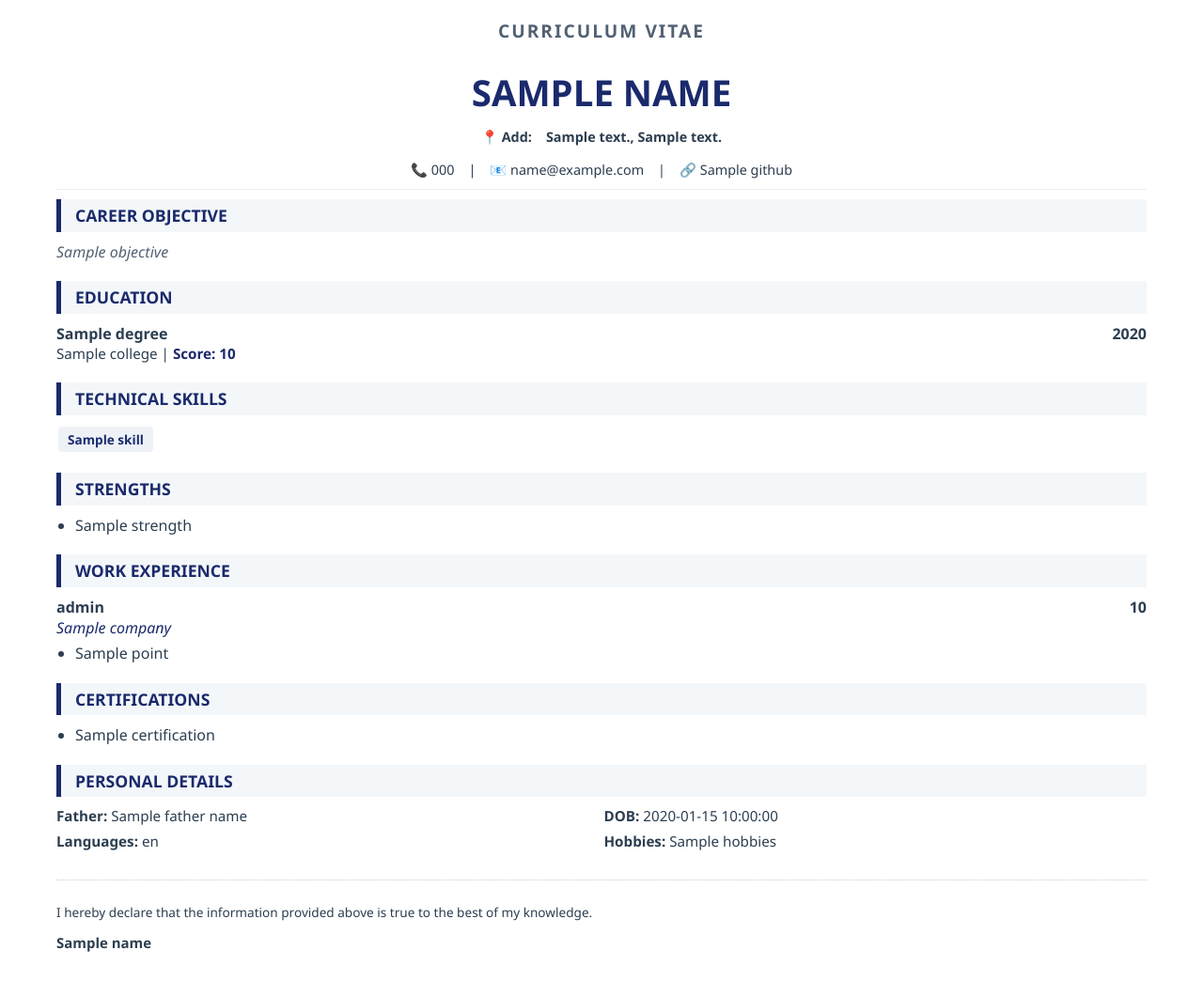
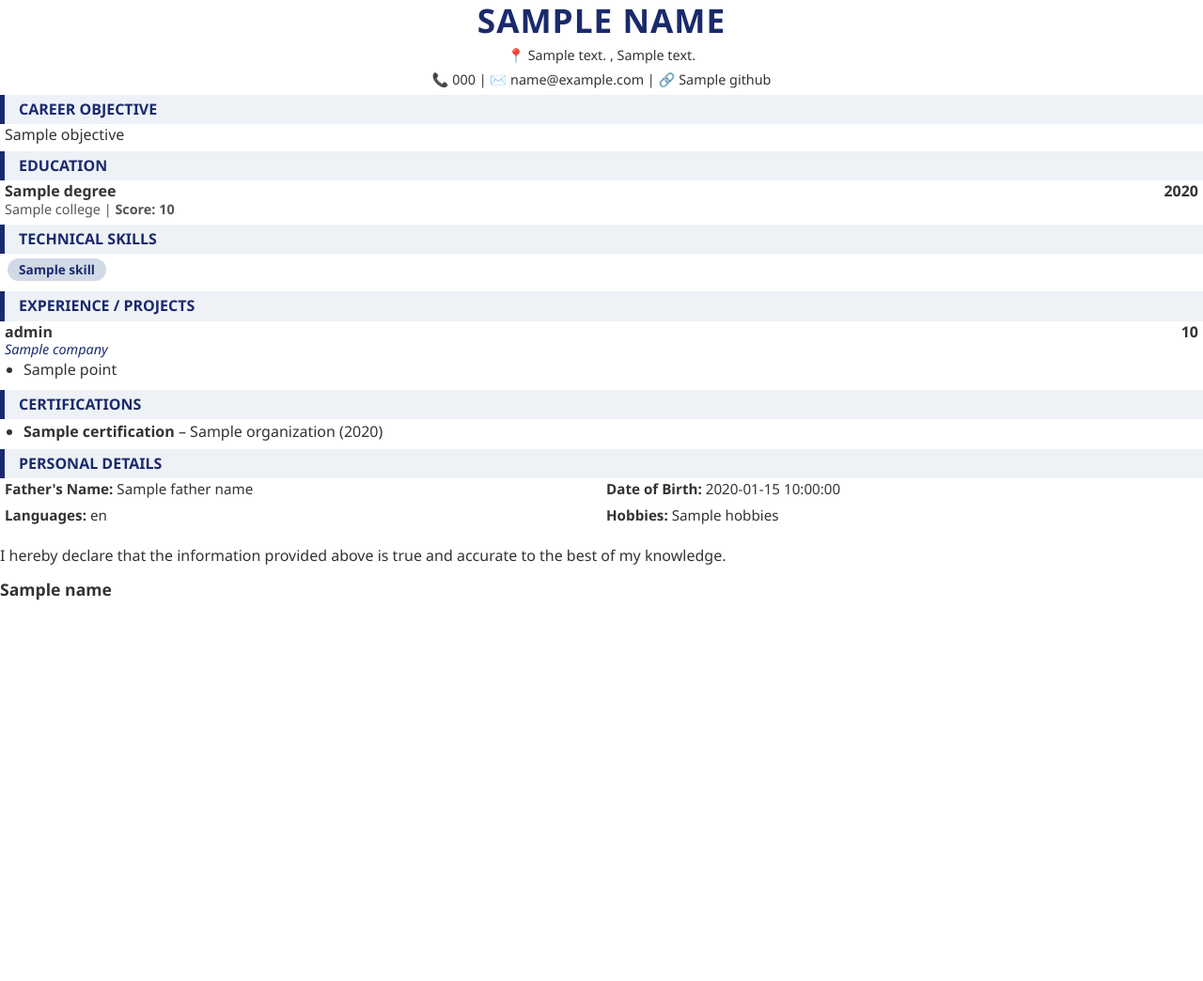
Before and after one commit to kanXer/resume-builder-api, a Python web app: template templates/template2.html in a window 1280 px wide. Shown: the whole page at 94% size. After the commit the page ends 639 px from the top, so only its background shows below. Run offline with Jinja, Linux system fonts and the light colour scheme; the template is opened without the code that fills it: most values are stand-ins (such as "Sample title", 1, 10 or a date in 2020).

Commit message:
Add files via upload

```diff
--- a/requirements.txt
+++ b/requirements.txt
@@ -37,6 +37,7 @@ pydantic==2.12.5
 pydantic_core==2.41.5
 pydyf==0.12.1
 pyparsing==3.3.2
+pypdf==6.9.0
 pyphen==0.17.2
 python-docx==1.2.0
 python-dotenv==1.2.2
--- a/templates/template2.html
+++ b/templates/template2.html
@@ -4,198 +4,173 @@
     <meta charset="UTF-8">
     <style>
         :root {
-            --primary-color: #1a2a6c;
-            --text-dark: #2c3e50;
-            --text-light: #516173;
-            --sidebar-bg: #f8f9fa;
-            --base-font: {{ base_font_size if base_font_size else '11pt' }};
+            /* Python configs se aane wala dynamic font */
+            --base-font: {{ base_font_size if base_font_size else '13pt' }};
+            --primary-blue: #1a2a6c;
+            --section-bg: #eef2f7;
+
+            /* 8-Stage Smooth Scaling Logic */
+            {% if section_spacing == 'vhigh' %}
+                --section-margin: 32px;
+                --item-gap: 15px;
+                --line-height: 1.75;
+                --top-margin: 25mm;
+            {% elif section_spacing == 'high' %}
+                --section-margin: 24px;
+                --item-gap: 10px;
+                --line-height: 1.6;
+                --top-margin: 20mm;
+            {% elif section_spacing == 'medium' %}
+                --section-margin: 16px;
+                --item-gap: 6px;
+                --line-height: 1.4;
+                --top-margin: 15mm;
+            {% else %}
+                --section-margin: 8px;
+                --item-gap: 2px;
+                --line-height: 1.2;
+                --top-margin: 8mm;
+            {% endif %}
         }
 
-        @page { size: A4; margin: 0; }
+        @page {
+            size: A4;
+            margin: var(--top-margin) 18mm 12mm 18mm;
+        }
 
         body {
-            font-family: 'Segoe UI', Tahoma, Geneva, Verdana, sans-serif;
+            font-family: 'Segoe UI', Arial, sans-serif;
             margin: 0; padding: 0;
-            color: var(--text-dark);
+            color: #333;
             font-size: var(--base-font);
-            line-height: 1.4;
-            width: 100%;
+            line-height: var(--line-height);
         }
 
-        /* Top Bar for CV Title */
-        .cv-header {
-            text-align: center;
-            font-size: 1.2em;
-            font-weight: bold;
-            letter-spacing: 2px;
-            color: var(--text-light);
+        /* HEADER (Matches Image) */
+        .header { text-align: center; margin-bottom: var(--section-margin); }
+        .name-title {
+            font-size: 2.2em; font-weight: 800;
+            color: var(--primary-blue);
             text-transform: uppercase;
-            padding-top: 20px;
-            margin-bottom: -10px;
+            margin: 0; letter-spacing: 1px;
+        }
+        .contact-row {
+            display: flex; justify-content: center; align-items: center;
+            gap: 12px; margin-top: 8px; font-weight: 500; font-size: 0.9em;
         }
 
-        /* LAYOUT LOGIC */
-        {% if certifications|length > 2 and experience|length > 2 %}
-            body { display: flex; min-height: 297mm; flex-wrap: wrap; }
-            .cv-header { width: 100%; } /* Title top par poori width lega */
-            .sidebar {
-                width: 32%; background-color: var(--sidebar-bg);
-                padding: 30px 25px; border-right: 1px solid #eee;
-                box-sizing: border-box;
-            }
-            .main-content { width: 68%; padding: 30px 35px; box-sizing: border-box; }
-            .section-title { border-bottom: 2px solid var(--primary-color); padding-bottom: 5px; }
-        {% else %}
-            .sidebar { display: none; }
-            .main-content {
-                width: 100%; padding: 30px 60px;
-                box-sizing: border-box;
-            }
-            .section-title {
-                border-left: 5px solid var(--primary-color); background: #f4f7f9;
-                padding: 5px 15px; border-bottom: none;
-            }
-            .name-header, .contact-header { text-align: center; }
-            .contact-info { justify-content: center; border-bottom: none !important; margin-bottom: 5px !important; }
-        {% endif %}
-
-        .section-title {
-            color: var(--primary-color);
-            font-weight: 800; font-size: 1.1em;
+        /* SECTION HEADERS (Matches Image) */
+        .section { margin-top: var(--section-margin); page-break-inside: avoid; }
+        .section-header {
+            background-color: var(--section-bg);
+            border-left: 5px solid var(--primary-blue);
+            padding: 6px 15px;
+            font-weight: 800;
+            font-size: 1em;
+            color: var(--primary-blue);
             text-transform: uppercase;
-            margin: 20px 0 10px 0;
+            margin-bottom: var(--item-gap);
         }
 
-        .name-header {
-            font-size: 2.4em; font-weight: 900;
-            color: var(--primary-color);
-            text-transform: uppercase;
-            margin: 5px 0;
-        }
-
-        .contact-info {
-            display: flex; gap: 15px; flex-wrap: wrap;
-            font-size: 0.9em; padding: 5px 0;
-        }
-
+        /* SKILL BADGES */
         .skill-badge {
             display: inline-block;
-            background: #eef2f7; padding: 4px 10px;
-            border-radius: 4px; font-size: 0.85em;
-            font-weight: bold; color: var(--primary-color);
-            margin: 2px;
+            background: #d1d9e6; padding: 4px 12px;
+            border-radius: 20px; font-size: 0.85em;
+            font-weight: bold; color: var(--primary-blue);
+            margin: 3px;
         }
 
         .item-row { display: flex; justify-content: space-between; font-weight: bold; }
-        .declaration { margin-top: 30px; border-top: 1px dotted #ccc; padding-top: 10px; font-size: 0.85em; }
-        ul { padding-left: 20px; margin: 5px 0; }
+
+        ul { padding-left: 20px; margin: 4px 0; }
+        li { margin-bottom: calc(var(--item-gap) / 2); }
+
+        .personal-grid {
+            display: grid; grid-template-columns: 1fr 1fr;
+            gap: 10px; font-size: 0.95em;
+        }
+
+        .declaration { margin-top: 25px; font-style: normal; }
+        .footer-name { margin-top: 10px; font-weight: bold; font-size: 1.1em; }
     </style>
 </head>
 <body>
 
-    <div class="cv-header">Curriculum Vitae</div>
+    <div class="header">
+        <h1 class="name-title">{{name}}</h1>
+        <div class="contact-row" style="margin-bottom: 5px;">
+            📍 {{address_line1}} {% if address_line2 %}, {{address_line2}}{% endif %}
+        </div>
+        <div class="contact-row">
+            📞 {{phone}} | ✉️ {{email}}
+            {% if github %} | 🔗 {{github}}{% endif %}
+        </div>
+    </div>
 
-    {% if certifications|length > 2 and experience|length > 2 %}
-    <div class="sidebar">
-        <div class="section-title" style="margin-top: 0;">Contact</div>
-        <div style="font-size: 0.9em; line-height: 1.6;">
-            {% if address_line1 %}<div>📍 {{address_line1}}</div>{% endif %}
-            {% if address_line2 %}<div>&nbsp;&nbsp;&nbsp;{{address_line2}}</div>{% endif %}
-            <div>📞 {{phone}}</div>
-            <div>📧 {{email}}</div>
-            {% if github and github != "None" %}<div>🔗 {{github}}</div>{% endif %}
+    <div class="section">
+        <div class="section-header">Career Objective</div>
+        <div style="padding: 0 5px;">{{objective}}</div>
+    </div>
+
+    <div class="section">
+        <div class="section-header">Education</div>
+        {% for edu in education %}
+        <div style="margin-bottom: 8px; padding: 0 5px;">
+            <div class="item-row"><span>{{edu.degree}}</span><span>{{edu.year}}</span></div>
+            <div style="font-size: 0.9em; color: #555;">{{edu.college}} | <b>Score: {{edu.score}}</b></div>
         </div>
+        {% endfor %}
+    </div>
 
-        {% if skills %}
-        <div class="section-title">Skills</div>
-        {% for s in skills %}<span class="skill-badge">{{s}}</span>{% endfor %}
-        {% endif %}
-
-        {% if strengths %}
-        <div class="section-title">Strengths</div>
-        <ul>{% for s in strengths %}<li>{{s}}</li>{% endfor %}</ul>
-        {% endif %}
-
-        <div class="section-title">Personal Info</div>
-        <div style="font-size: 0.9em;">
-            {% if father_name %}<div><b>Father:</b> {{father_name}}</div>{% endif %}
-            <div><b>DOB:</b> {{dob}}</div>
-            <div><b>Languages:</b> {{languages}}</div>
+    {% if skills %}
+    <div class="section">
+        <div class="section-header">Technical Skills</div>
+        <div style="padding: 0 5px;">
+            {% for s in skills %}<span class="skill-badge">{{s}}</span>{% endfor %}
         </div>
     </div>
     {% endif %}
 
-    <div class="main-content">
-        <h1 class="name-header">{{name}}</h1>
-
-        {% if certifications|length <= 2 or experience|length <= 2 %}
-        <div class="contact-header">
-            <div class="contact-info" style="font-weight: bold; margin-bottom: 0;">
-                <span>📍 Add:</span>
-                <span>{{address_line1}}{% if address_line2 %}, {{address_line2}}{% endif %}</span>
-            </div>
-            <div class="contact-info" style="border-bottom: 1px solid #eee !important; padding-bottom: 10px !important;">
-                <span>📞 {{phone}}</span> | <span>📧 {{email}}</span>
-                {% if github and github != "None" %} | <span>🔗 {{github}}</span>{% endif %}
-            </div>
-        </div>
-        {% endif %}
-
-        <div class="section-title" style="margin-top: 10px;">Career Objective</div>
-        <div style="font-style: italic; color: var(--text-light);">{{objective}}</div>
-
-        <div class="section-title">Education</div>
-        {% for edu in education %}
-        <div style="margin-bottom: 10px;">
-            <div class="item-row"><span>{{edu.degree}}</span><span>{{edu.year}}</span></div>
-            <div style="font-size: 0.95em;">{{edu.college}} | <span style="font-weight: bold; color: var(--primary-color);">Score: {{edu.score}}</span></div>
+    {% if experience %}
+    <div class="section">
+        <div class="section-header">Experience / Projects</div>
+        {% for job in experience %}
+        <div style="margin-bottom: 12px; padding: 0 5px;">
+            <div class="item-row"><span>{{job.role}}</span><span>{{job.duration}}</span></div>
+            <div style="font-style: italic; color: var(--primary-blue); font-size: 0.9em;">{{job.company}}</div>
+            <ul>
+                {% for p in job.points %}{% if p|trim %}<li>{{p}}</li>{% endif %}{% endfor %}
+            </ul>
         </div>
         {% endfor %}
+    </div>
+    {% endif %}
 
-        {% if certifications|length <= 2 or experience|length <= 2 %}
-            {% if skills %}
-            <div class="section-title">Technical Skills</div>
-            <div>{% for s in skills %}<span class="skill-badge">{{s}}</span>{% endfor %}</div>
-            {% endif %}
+    {% if certifications %}
+    <div class="section">
+        <div class="section-header">Certifications</div>
+        <ul style="padding: 0 5px 0 25px;">
+            {% for c in certifications %}
+            <li><b>{{c.title}}</b> &ndash; {{c.organization}} ({{c.year}})</li>
+            {% endfor %}
+        </ul>
+    </div>
+    {% endif %}
 
-            {% if strengths %}
-            <div class="section-title">Strengths</div>
-            <ul style="display: grid; grid-template-columns: 1fr 1fr; gap: 2px;">
-                {% for s in strengths %}<li>{{s}}</li>{% endfor %}
-            </ul>
-            {% endif %}
-        {% endif %}
-
-        {% if experience %}
-        <div class="section-title">Work Experience</div>
-        {% for job in experience %}
-        <div style="margin-bottom: 15px;">
-            <div class="item-row"><span>{{job.role}}</span><span>{{job.duration}}</span></div>
-            <div style="font-style: italic; color: var(--primary-color);">{{job.company}}</div>
-            <ul>{% for p in job.points %}<li>{{p}}</li>{% endfor %}</ul>
-        </div>
-        {% endfor %}
-        {% endif %}
-
-        {% if certifications %}
-        <div class="section-title">Certifications</div>
-        <ul>{% for c in certifications %}<li>{{c}}</li>{% endfor %}</ul>
-        {% endif %}
-
-        {% if certifications|length <= 2 or experience|length <= 2 %}
-        <div class="section-title">Personal Details</div>
-        <div style="display: grid; grid-template-columns: 1fr 1fr; gap: 5px; font-size: 0.95em;">
-            {% if father_name %}<div><b>Father:</b> {{father_name}}</div>{% endif %}
-            <div><b>DOB:</b> {{dob}}</div>
+    <div class="section">
+        <div class="section-header">Personal Details</div>
+        <div class="personal-grid" style="padding: 0 5px;">
+            <div><b>Father's Name:</b> {{father_name}}</div>
+            <div><b>Date of Birth:</b> {{dob}}</div>
             <div><b>Languages:</b> {{languages}}</div>
             <div><b>Hobbies:</b> {{hobbies}}</div>
         </div>
-        {% endif %}
+    </div>
 
-        <div class="declaration">
-            <p>I hereby declare that the information provided above is true to the best of my knowledge.</p>
-            <div style="margin-top: 5px; font-weight: bold; font-size: 1.1em;">{{name}}</div>
-        </div>
+    <div class="section">
+        <p class="declaration">I hereby declare that the information provided above is true and accurate to the best of my knowledge.</p>
+        <div class="footer-name">{{name}}</div>
     </div>
 
 </body>
```
Also changed, not shown: main.py (+15 -12 lines), models.py (+9 -4 lines), resume_builder.py (+81 -66 lines), templates/template1.html (+124 -90 lines).
